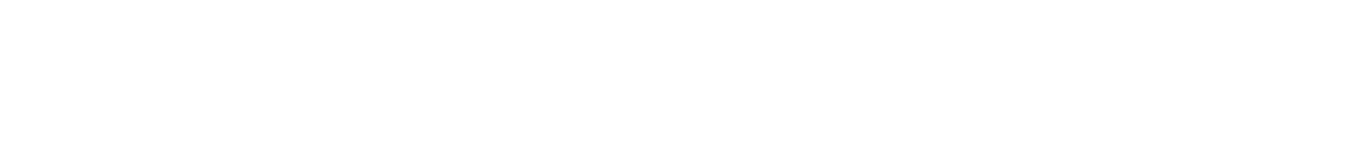
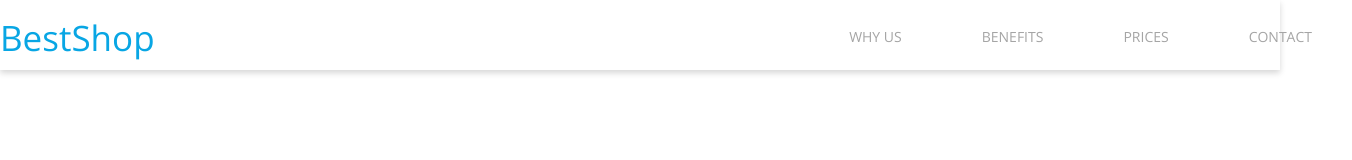
Before and after one commit to Paulinaxx/BestShop, a plain HTML site: page index.html in a window 1280 px wide. Shown: the whole page, 1352 px wide, since content can reach past the window. Drawn offline with nearby package versions, Linux system fonts and the light colour scheme.

Commit message:
Added page logo and navigation

```diff
--- a/css/style.css
+++ b/css/style.css
@@ -22,3 +22,51 @@
     margin: 0 auto;
     width: 1352px;
 }
+
+.header {
+    width: 100%;
+    background: var(--color-white);
+    box-shadow: 0 3px 6px rgb(0 0 0 / 16%);
+    height: 70px;
+}
+.header .container {
+    display: flex;
+    justify-content: space-between;
+}
+
+.header .logo {
+    display: flex;
+    align-self: center;
+    text-decoration: none;
+    font-family: var(--font-open-sans);
+    color: var(--color-primary);
+    font-weight: 300;
+    font-size: 35px;
+}
+.page-nav-list {
+    display: flex;
+    list-style: none;
+}
+.page-nav-list::selection {
+    background: #b3d4fc;
+    text-shadow: none;
+
+}
+.page-nav .page-nav-list a {
+    display: flex;
+    align-items: center;
+    flex-direction: column;
+    font-size: 14px;
+    font-weight: 400;
+    text-transform: uppercase;
+    text-decoration: none;
+    color: var(--color-grey);
+    font-family: var(--font-open-sans);
+    padding: 30px 40px;
+}
+
+.page-nav-list a:hover {
+    color: var(--color-black);
+    cursor: pointer;
+    border-bottom: 3px solid var(--color-primary);
+}
--- a/index.html
+++ b/index.html
@@ -13,6 +13,20 @@
     <link rel="stylesheet" href="css/style.css">
 </head>
 <body>
+ <header class="header">
+        <div class="container">
+            <a href="/" class="logo">BestShop</a>
+
+            <nav class="page-nav">
+                <ul class="page-nav-list">
+                    <li><a href="#">Why Us</a></li>
+                    <li><a href="#">Benefits</a></li>
+                    <li><a href="#">Prices</a></li>
+                    <li><a href="#">Contact</a></li>
+                </ul>
+            </nav>
+        </div>
+    </header>
 
 </body>
 </html>
```
